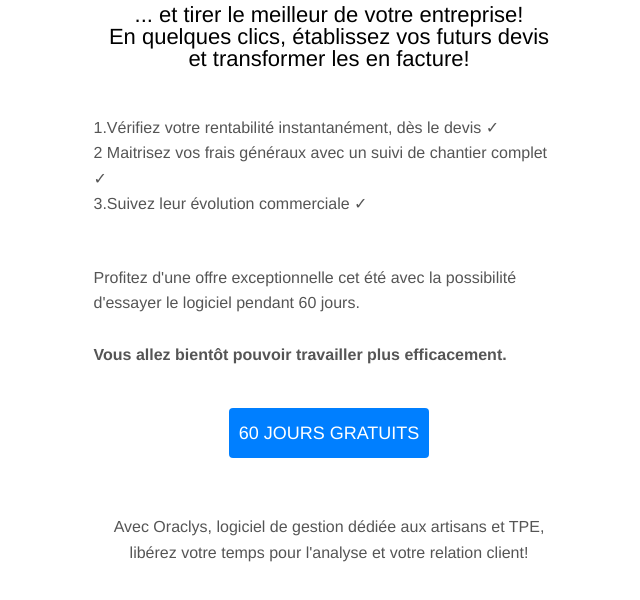
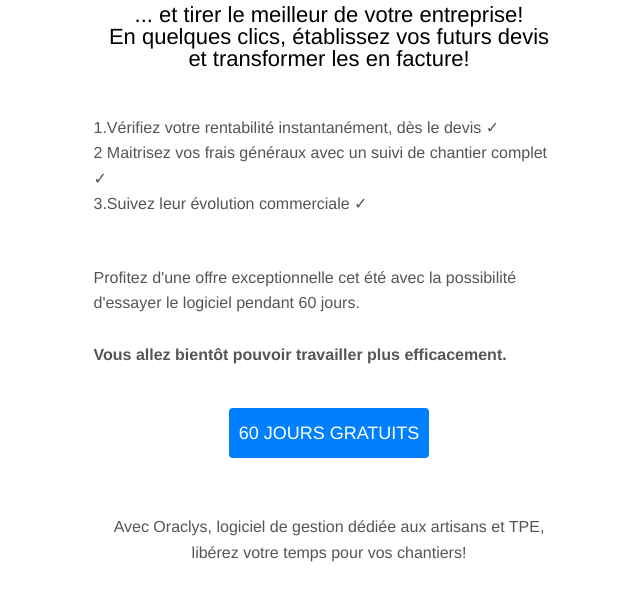
Before and after one commit to fh-d/lillevisionfest, a website: page mail.html in a window 1280 px wide. Shown: the part 344-944 px from the top of the page, without its empty margins (311-951 px from the left). Drawn offline with Linux system fonts and the light colour scheme.

Commit message:
gh-pages

```diff
--- a/mail.html
+++ b/mail.html
@@ -221,7 +221,7 @@
 								<td width="100%" colspan="3" align="center" style="padding-bottom:100px;padding-top:5px;">
 									<div class="contentEditableContainer contentTextEditable">
 					                	<div class="contentEditable" align='center' >
-					                  		<p> Avec Oraclys, logiciel de gestion dédiée aux artisans et TPE,  <br/>libérez votre temps pour l'analyse et votre relation client!
+					                  		<p> Avec Oraclys, logiciel de gestion dédiée aux artisans et TPE,  <br/>libérez votre temps pour vos chantiers!
  </p>
 					                	</div>
 					              	</div>
```
